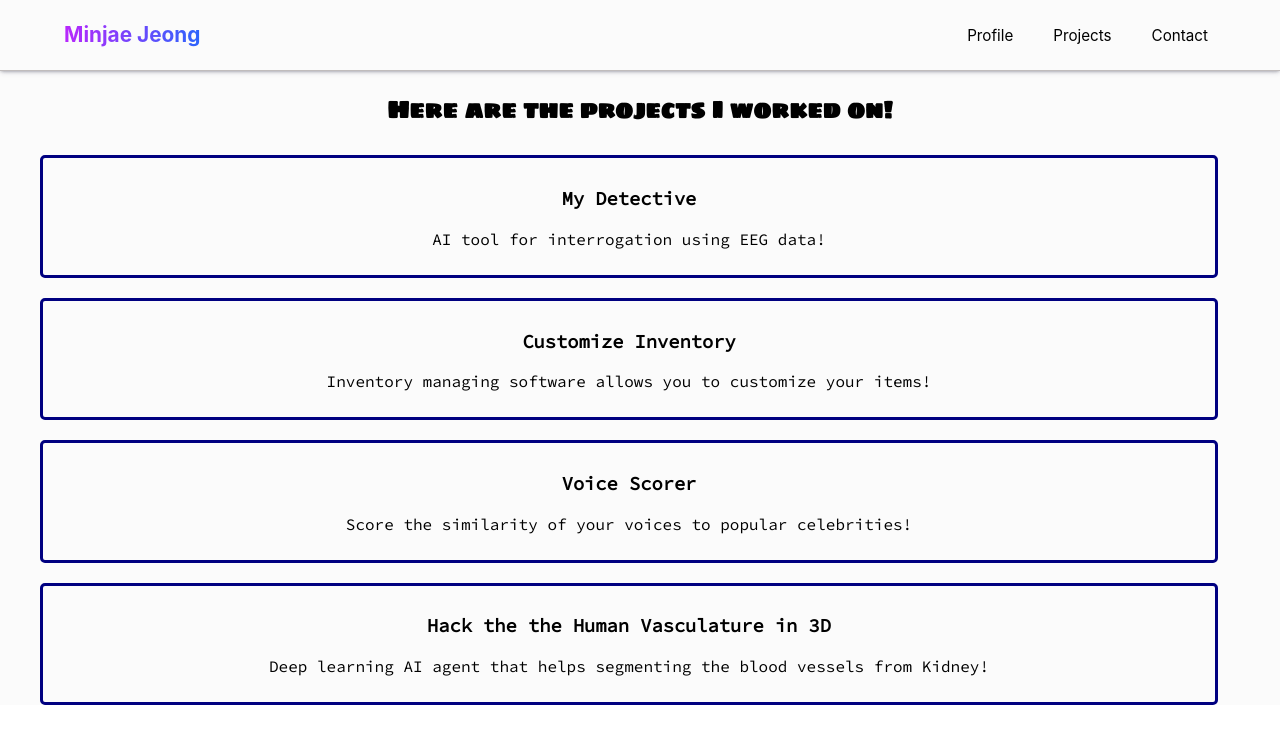
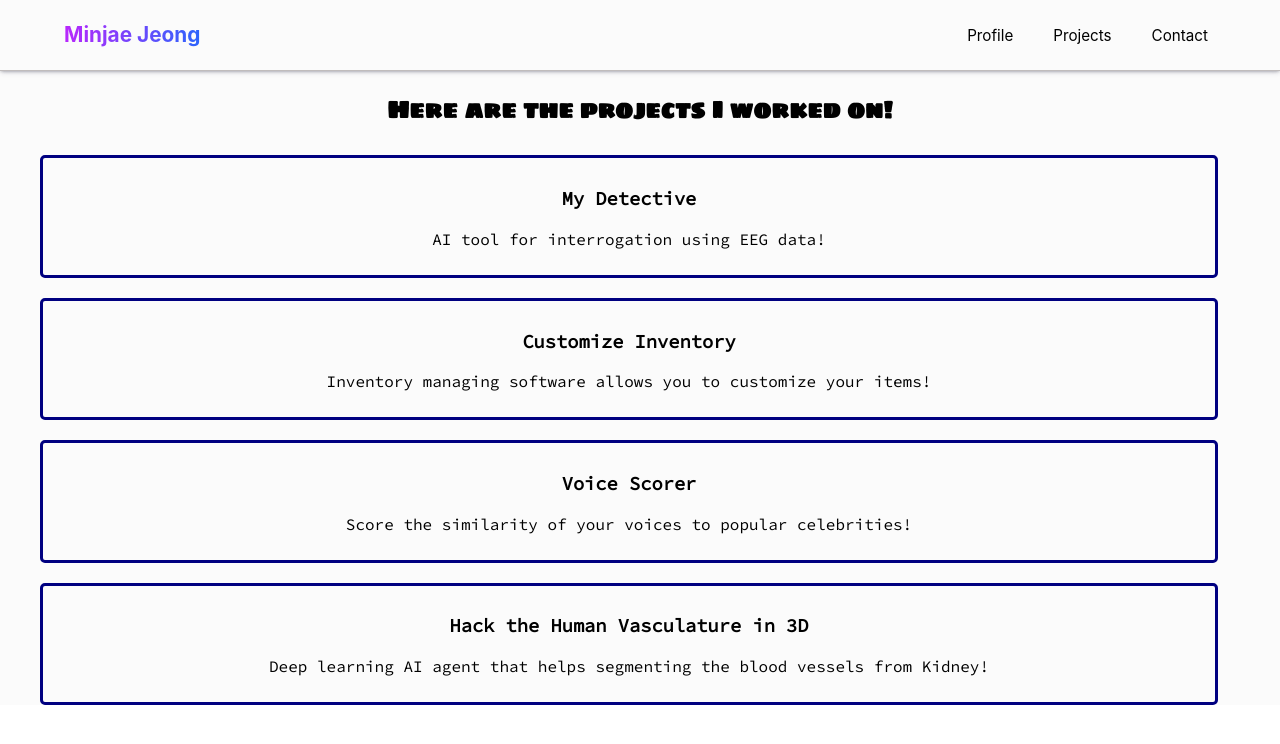
Before and after one commit to JJalswo/Portfolio-react, a React (Create React App) app: page /Portfolio-react/projects in a window 1280 px wide. Shown: the top 744 px of the page. Built offline with nearby package versions, Linux system fonts and the light colour scheme.

Commit message:
grammar fixed

```diff
--- a/src/component/projectList.js
+++ b/src/component/projectList.js
@@ -5,7 +5,7 @@ export default function ProjectList() {
         { id: 1, name: "My Detective", description: "AI tool for interrogation using EEG data!" },
         { id: 2, name: "Customize Inventory", description: "Inventory managing software allows you to customize your items!" },
         { id: 3, name: "Voice Scorer", description: "Score the similarity of your voices to popular celebrities!" },
-        { id: 4, name: "Hack the the Human Vasculature in 3D  ", description: "Deep learning AI agent that helps segmenting the blood vessels from Kidney!" }
+        { id: 4, name: "Hack the Human Vasculature in 3D  ", description: "Deep learning AI agent that helps segmenting the blood vessels from Kidney!" }
     ];
     const handleProjectClick = (projectId) => {
         const path = `/projects/${projectId}`;
--- a/src/projects/Human3d.js
+++ b/src/projects/Human3d.js
@@ -7,7 +7,7 @@ export default function HumanBlood(){
     return(
         <div className='project'>
             <img src={projectLogo} alt="HumanBlood" />
-            <h1>Hack the the Human Vasculature in 3D! </h1>
+            <h1>Hack the Human Vasculature in 3D! </h1>
             <h2>What is this project?</h2>
             <p>
                This is a project from Kaggle competetion "SenNet + HOA - Hacking the Human Vasculature in 3D".
```
